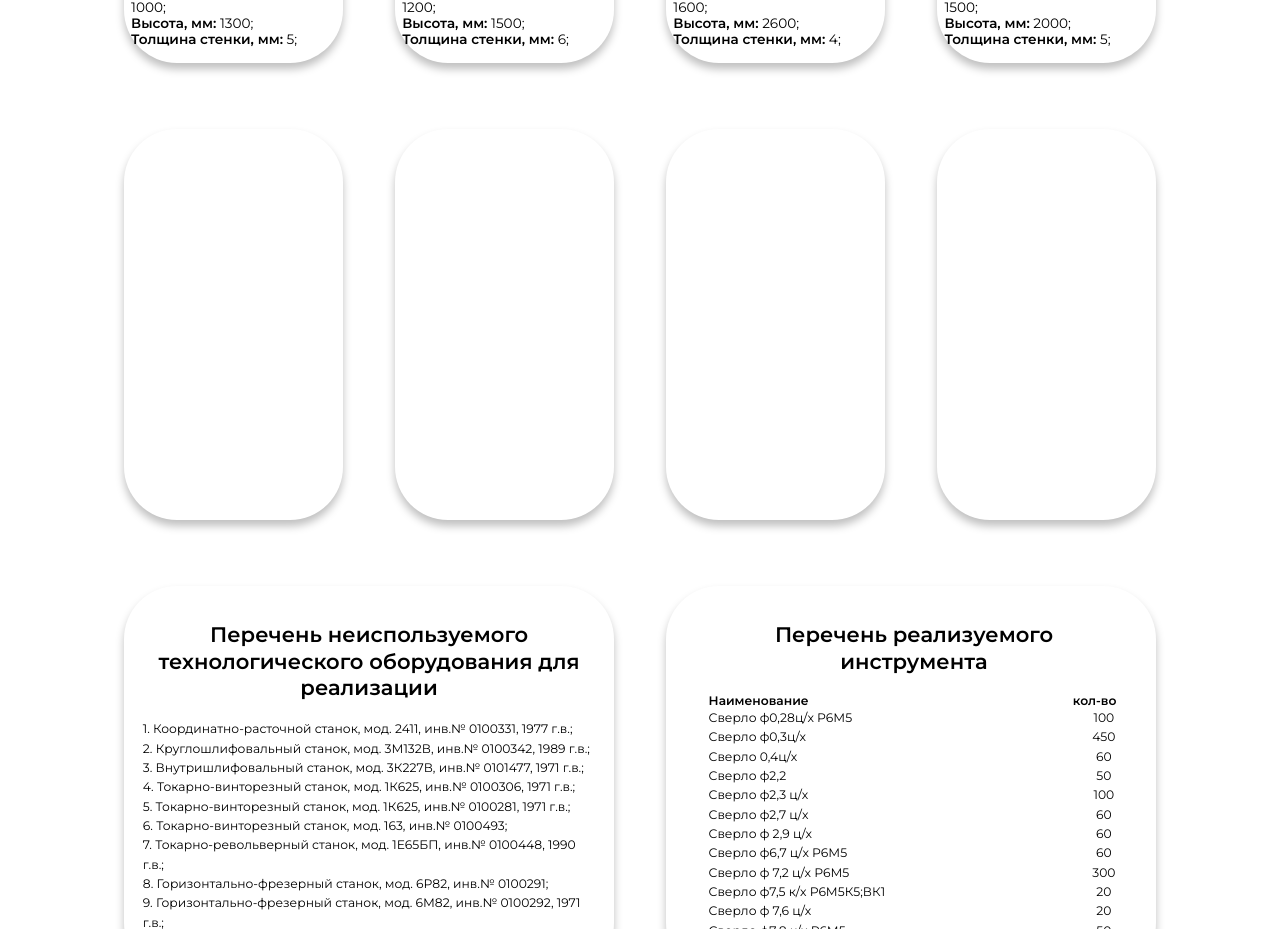
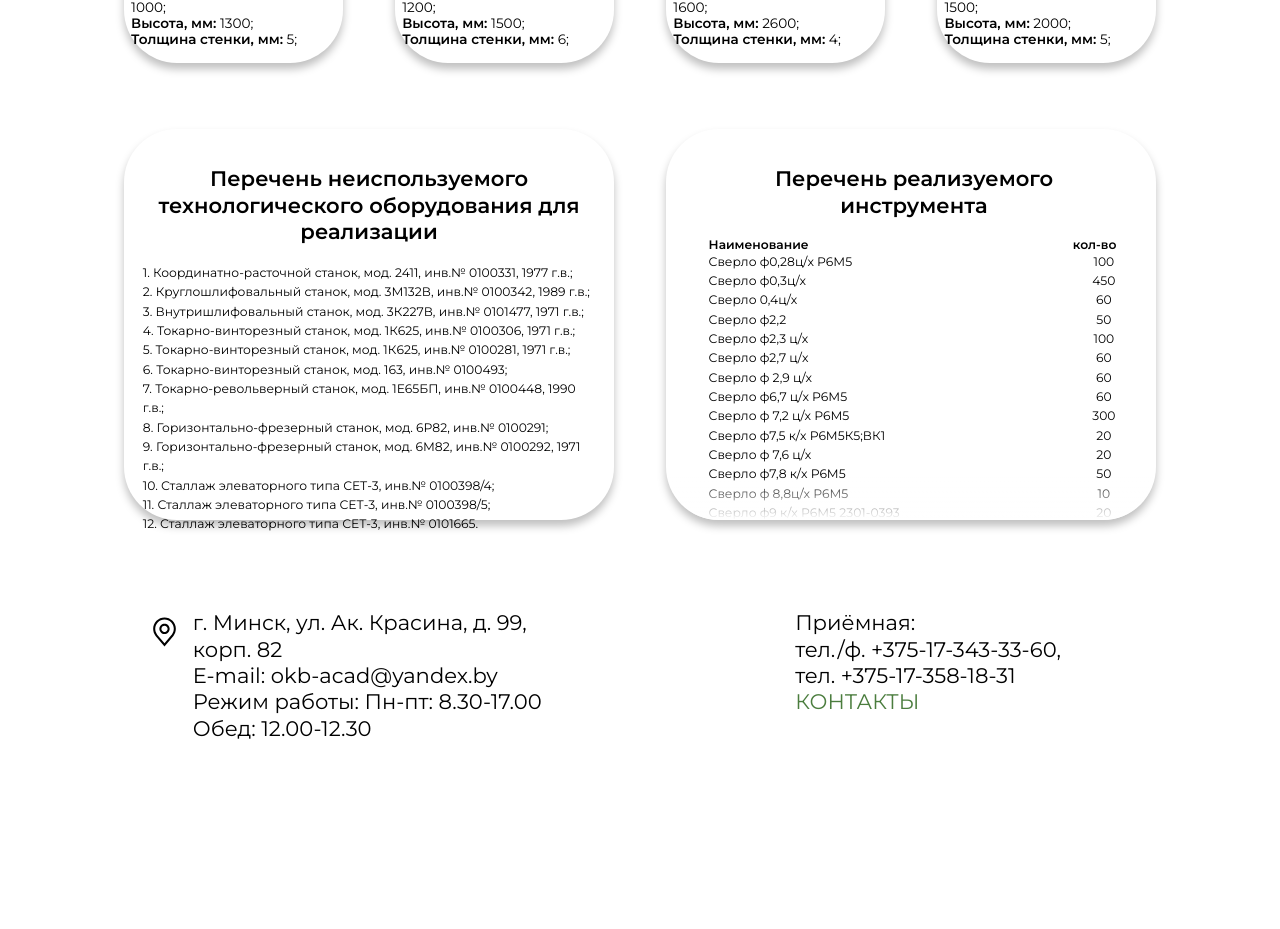
Before and after one commit to moskalevNick/okb-client, a React (Create React App) app: page /implementation in a window 1280 px wide. Shown: the part 1220-2149 px from the top of the page. After the commit the page ends 1984 px from the top, so only its background shows below. Built offline with nearby package versions, Linux system fonts and the light colour scheme; no server answers.

Commit message:
delete_possibilitiesItem

```diff
--- a/src/modules/ImplementationPage/ImplementationPage.tsx
+++ b/src/modules/ImplementationPage/ImplementationPage.tsx
@@ -57,7 +57,7 @@ const ImplementationPage = () => {
                     </div>
                 </div>
                 <div className={styles.possibilitiesItem}>
-                <div className={styles.possibilitiesTitle}>Емкость на раме</div>
+                    <div className={styles.possibilitiesTitle}>Емкость на раме</div>
                     <div className={styles.possibilitiesImg}>
                         <img src={Capacity4} alt="Capacity4" />
                     </div>
@@ -68,18 +68,6 @@ const ImplementationPage = () => {
                         <span>Высота, мм:</span> 2000; <br />
                         <span>Толщина стенки, мм:</span> 5; <br />
                     </div>
-                </div>
-                <div className={styles.possibilitiesItem}>
-
-                </div>
-                <div className={styles.possibilitiesItem}>
-
-                </div>
-                <div className={styles.possibilitiesItem}>
-
-                </div>
-                <div className={styles.possibilitiesItem}>
-
                 </div>
             </div>
             <div className={styles.enumerationWrap}>
```
